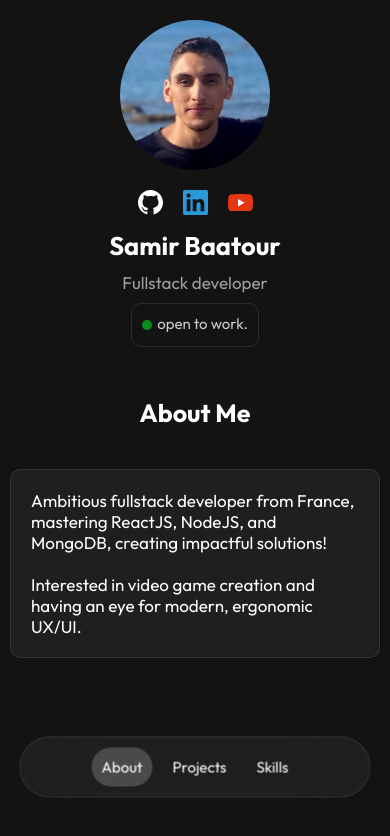
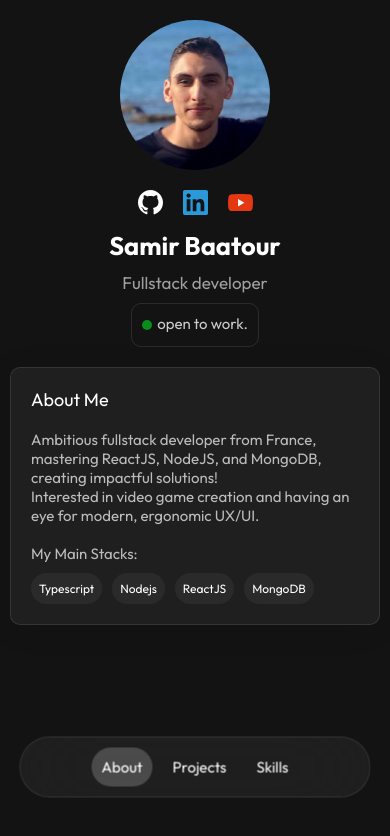
Before and after one commit to SuperCoolNinja/portfolio-2025, a React (Vite) app: page / in a window 390 px wide. Shown: the top 836 px of the page. Built offline with nearby package versions, Linux system fonts and the light colour scheme.

Commit message:
progress about me mobile

```diff
--- a/src/components/AboutMe/About.tsx
+++ b/src/components/AboutMe/About.tsx
@@ -5,20 +5,34 @@ import profileFull from "../../assets/profil-full.jpg";
 import LazyImage from "../LazyImage/LazyImage";
 import Socials from "../Socials/Socials";
 
+const Stacks: React.FunctionComponent = () => {
+  return (
+    <ul className={styles.stacks}>
+      <li className={styles.stacks_item}>Typescript</li>
+      <li className={styles.stacks_item}>Nodejs</li>
+      <li className={styles.stacks_item}>ReactJS</li>
+      <li className={styles.stacks_item}>MongoDB</li>
+    </ul>
+  );
+};
+
 const CardAboutMe: React.FunctionComponent = () => {
   return (
     <div className={styles.wrapper_card}>
-      <h3 className={styles.title}>About Me</h3>
       <div className={styles.card}>
+        <p className={styles.title}>About Me</p>
+        <br />
         <p>
           Ambitious fullstack developer from France, mastering ReactJS, NodeJS,
           and MongoDB, creating impactful solutions!
         </p>
-        <br />
         <p>
           Interested in video game creation and having an eye for modern,
           ergonomic UX/UI.
         </p>
+        <br />
+        <p>My Main Stacks:</p>
+        <Stacks />
       </div>
     </div>
   );
--- a/src/components/AboutMe/about.module.css
+++ b/src/components/AboutMe/about.module.css
@@ -23,8 +23,9 @@
 }
 
 .title {
-  font-size: clamp(2.5rem, 5vw, 3rem);
-  margin: 3rem auto;
+  font-size: clamp(1.8rem, 2vw, 2rem);
+  color: white;
+  font-weight: 400;
 }
 
 .look_job_container {
@@ -78,4 +79,23 @@
   margin-bottom: 15rem;
   background-color: color-mix(in oklab, #fff 5%, transparent);
   box-shadow: 0 4px 30px rgba(0, 0, 0, 0.1);
+  color: rgba(255, 255, 255, 0.7);
+  font-weight: normal;
+  font-size: 1.5rem;
 }
+
+.stacks {
+  display: flex;
+  flex-direction: row;
+  gap: 1rem;
+}
+
+.stacks_item {
+  margin-top: 1rem;
+  background-color: color-mix(in oklab, #fff 5%, transparent);
+  border-radius: 3rem;
+  padding: 0.8rem;
+  font-size: 1.2rem;
+  font-weight: normal;
+  color: rgba(255, 255, 255, 255);
+}
```
